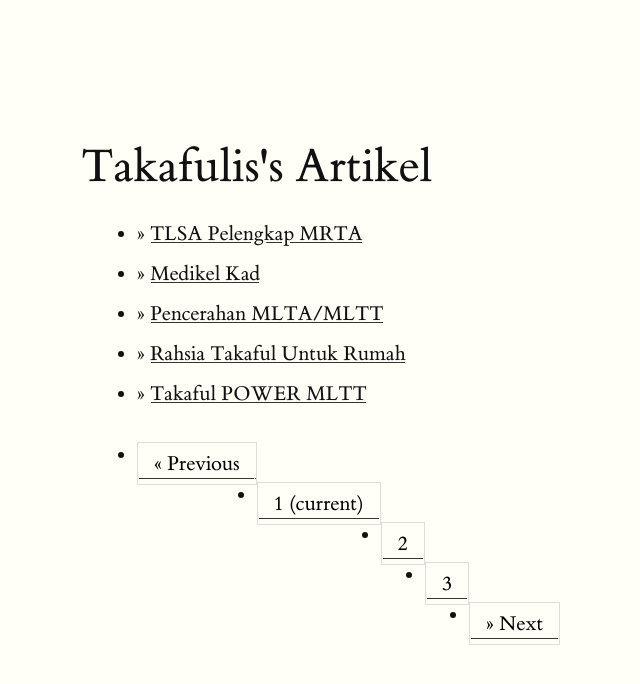
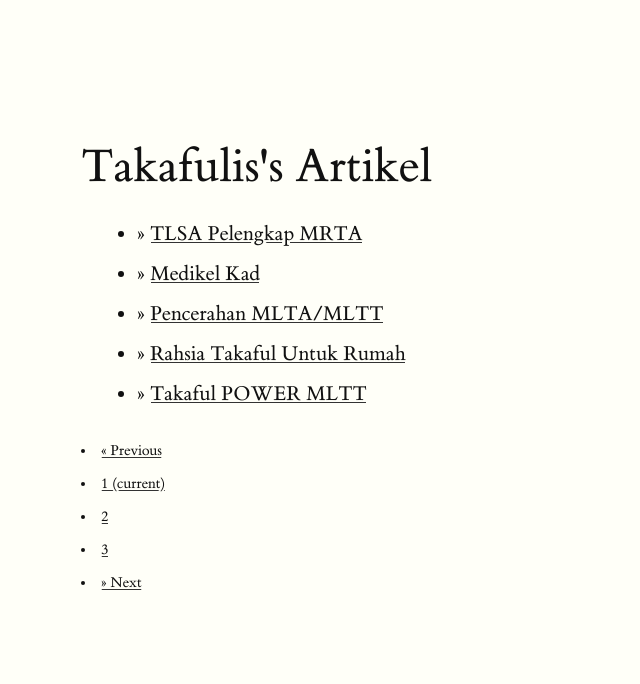
Before and after one commit to takafulis/takafulis.github.io, a Jekyll site: the page built from artikel/index.html, in a window 1280 px wide. Shown: the top 684 px of the page, without its empty margins (79-719 px from the left). Built offline with Jekyll 4.4.1, drawn with Linux system fonts in a browser that asks for light colours; the list of posts is cut into pages by our own code.

Commit message:
Update index.html

```diff
--- a/artikel/index.html
+++ b/artikel/index.html
@@ -15,7 +15,6 @@ layout: default5
 
 {% if paginator.total_pages > 1 %}
   <div class="paginator">
-    <ul class="pagination pagination-sm">
       <li class="page-item{% unless paginator.previous_page %} disabled{% endunless %}">
         <a class="page-link" href="{% if paginator.previous_page == 1 %}/artikel/{% else %}{{ paginator.previous_page_path }}{% endif %}" aria-label="Previous">
           <span aria-hidden="true">&laquo;</span>
@@ -37,6 +36,5 @@ layout: default5
           <span class="sr-only">Next</span>
         </a>
       </li>
-    </ul>
   </div>
 {% endif %}
```
